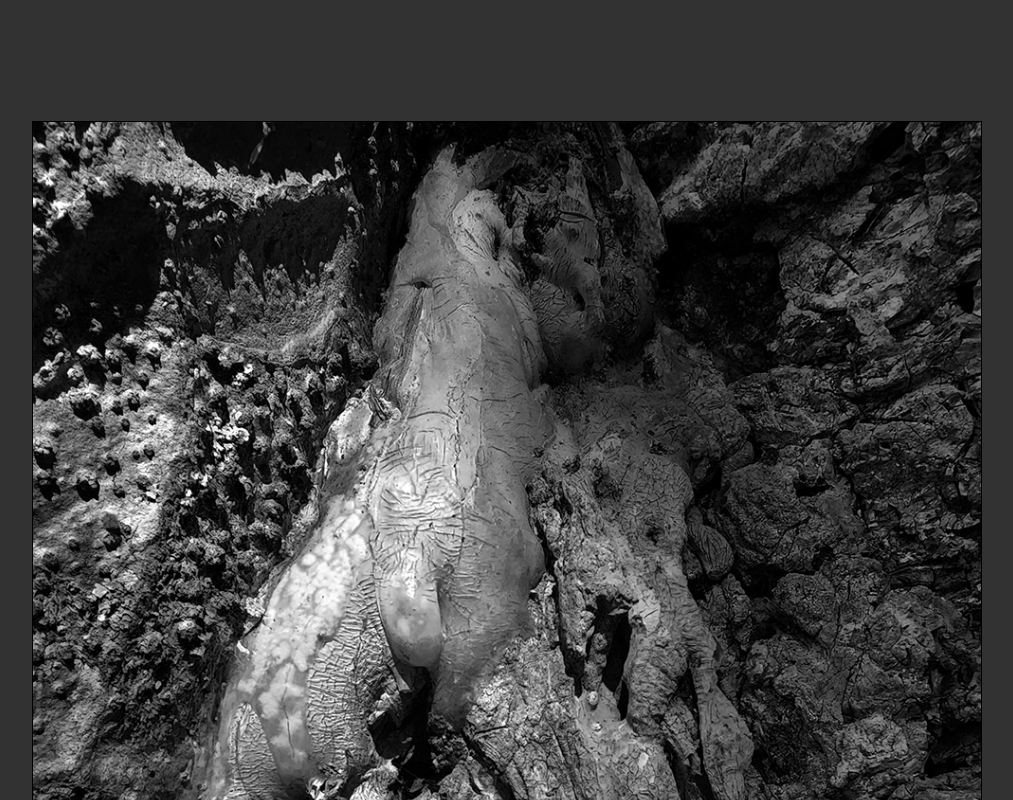
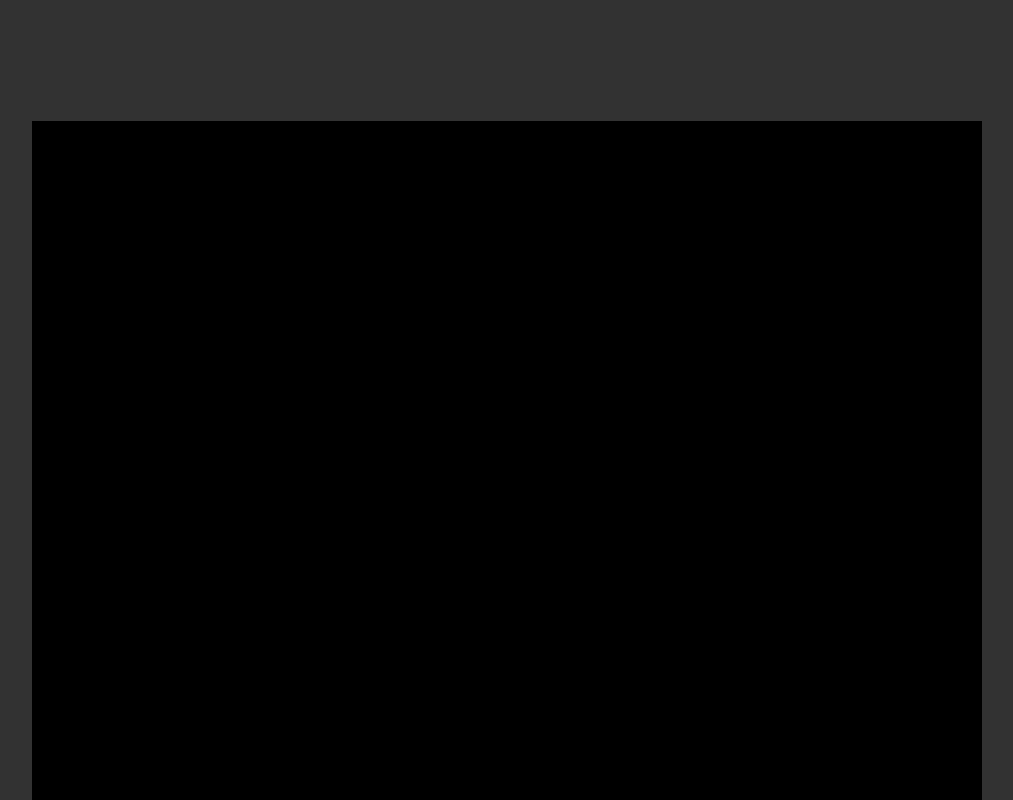
Before and after one commit to jrugis/primal, a plain HTML site: page index.html in a window 1280 px wide. Shown: the part 8780-9580 px from the top of the page, without its empty margins (133-1146 px from the left). Drawn offline with Linux system fonts and the light colour scheme.

Commit message:
remove photo

```diff
--- a/index.html
+++ b/index.html
@@ -21,7 +21,7 @@ for a small screen.
 <p>  </p><br>
 
 <small><small><small>
-(c)2022 J.Rugis,
+(c)2023 J.Rugis,
 jrugis@gmail.com
 <p>  </p>
 <img src="./by-sa.svg"><br>
@@ -31,7 +31,7 @@ jrugis@gmail.com
 <figure><img class="photo"; src="./photos/20221208_101320.jpg"><figcaption>#4</figcaption></figure><br>
 <figure><img class="photo"; src="./photos/20190407c.jpg"><figcaption>#5</figcaption></figure><br>
 <figure><img class="photo"; src="./photos/20221208_101512.jpg"><figcaption>#6</figcaption></figure><br>
-<figure><img class="photo"; src="./photos/20221213_131308.jpg"><figcaption>#7</figcaption></figure><br>
+<figure><img class="photo"; src="./photos/black.jpg"><figcaption>#7</figcaption></figure><br>
 <figure><img class="photo"; src="./photos/black.jpg"><figcaption>#8</figcaption></figure><br>
 <figure><img class="photo"; src="./photos/black.jpg"><figcaption>#9</figcaption></figure><br>
 <figure><img class="photo"; src="./photos/black.jpg"><figcaption>#10</figcaption></figure><br>
```
Also changed, not shown: photos/20221213_131308.jpg (deleted).
